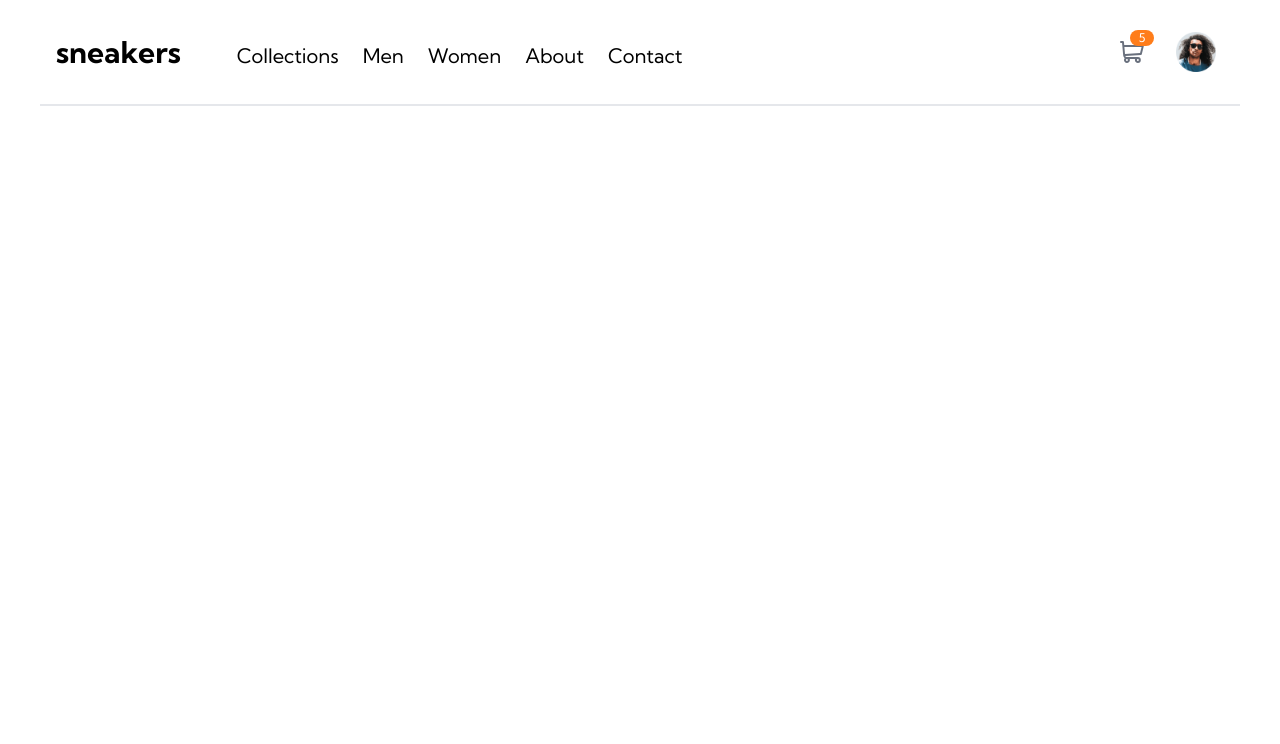
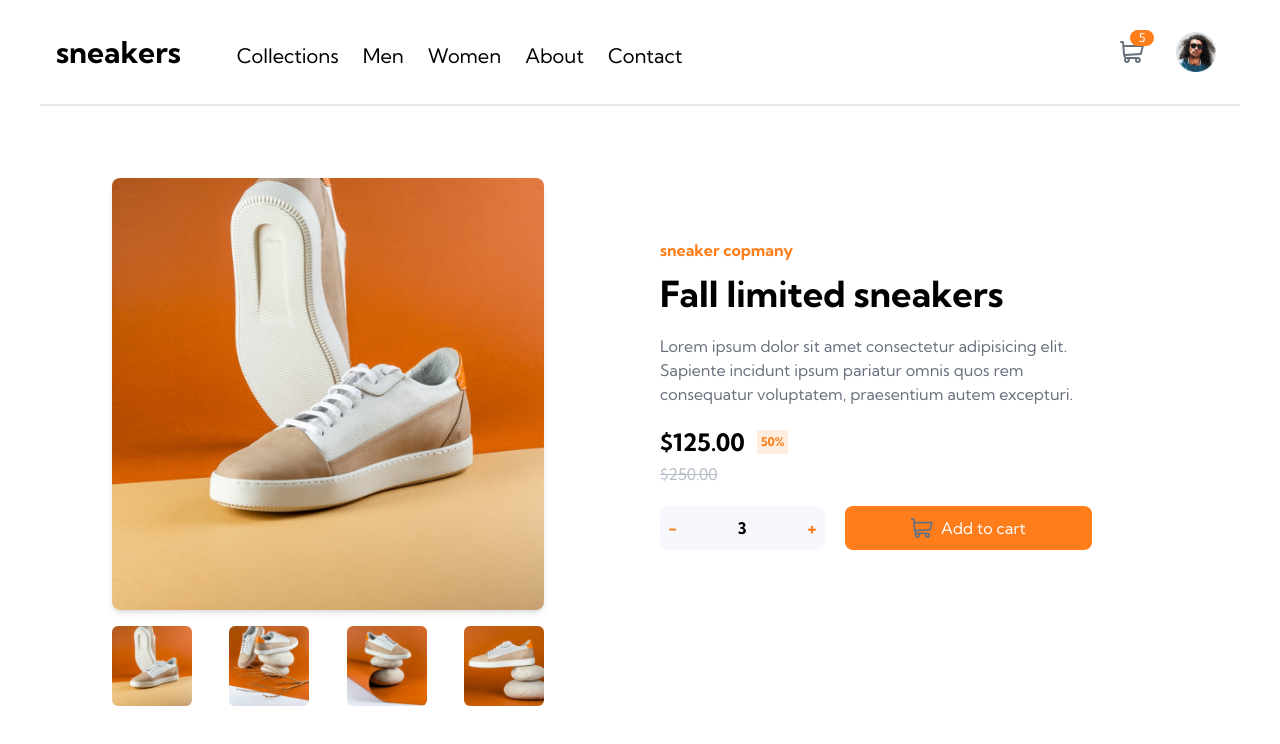
Before and after one commit to JakubSepetowski/ecommerce-product, a React (Vite) app: page / in a window 1280 px wide. Shown: the top 744 px of the page. Built offline with nearby package versions, Linux system fonts and the light colour scheme.

Commit message:
add main section

```diff
--- a/src/layout/Main/Carousel/Carousel.tsx
+++ b/src/layout/Main/Carousel/Carousel.tsx
@@ -35,6 +35,7 @@ export const Carousel = () => {
 		<div className='w-full  bg-slate-400 relative md:hidden'>
 			<div>{changeImg()}</div>
 			<CarouselButtons onButtonClick={currSlideHandler} />
+
 		</div>
 	);
 };
--- a/src/layout/Main/Carousel/CarouselButtons.tsx
+++ b/src/layout/Main/Carousel/CarouselButtons.tsx
@@ -24,13 +24,14 @@ export const CarouselButtons = (props: Props) => {
 			<button
 				onClick={leftAarrowHandler}
 				className='absolute top-2/4 left-5 translate-y-[-50%] bg-white rounded-[100%] p-2 w-8 h-8 flex justify-center items-center'>
-				<img className='w-3 rounded-[100%]' src={arrowLeft} alt='' />
+				<img className='w-3 rounded-[100%]' src={arrowLeft} alt='arrow left icon' />
 			</button>
 			<button
 				onClick={rightAarrowHandler}
 				className='absolute top-2/4 right-5 translate-y-[-50%] bg-white rounded-[100%] p-2 w-8 h-8 flex justify-center items-center '>
-				<img className='w-3 rounded-[100%]' src={arrowRight} alt='' />
+				<img className='w-3 rounded-[100%]' src={arrowRight} alt='arrow right icon' />
 			</button>
+
 		</Fragment>
 	);
 };
--- a/src/layout/Main/Main.tsx
+++ b/src/layout/Main/Main.tsx
@@ -1,5 +1,65 @@
+import { Fragment } from 'react';
 import { Carousel } from './Carousel/Carousel';
+import mainImg from '../../assets/imgs/image-product-1.jpg';
+import thumbnail1 from '../../assets/imgs/image-product-1-thumbnail.jpg';
+import thumbnail2 from '../../assets/imgs/image-product-2-thumbnail.jpg';
+import thumbnail3 from '../../assets/imgs/image-product-3-thumbnail.jpg';
+import thumbnail4 from '../../assets/imgs/image-product-4-thumbnail.jpg';
+import cartIcon from '../../assets/icons/icon-cart.svg';
 
 export const Main = () => {
-	return <Carousel />;
+	return (
+		<Fragment>
+			<Carousel />
+			<div className='hidden md:flex flex-col items-center justify-center mx-auto  w-full max-w-[1200px] p-4 mt-14 lg:items-start lg:flex-row'>
+				<div className='lg:flex lg:flex-col'>
+					<img
+						className='w-[27rem] rounded-lg shadow-md'
+						src={mainImg}
+						alt='Fall limited sneakers'
+					/>
+					<div className='flex justify-between mt-4 '>
+						<button className='w-20'>
+							<img className='rounded-md' src={thumbnail1} alt='' />
+						</button>
+						<button className='w-20'>
+							<img className='rounded-md' src={thumbnail2} alt='' />
+						</button>
+						<button className='w-20'>
+							<img className='rounded-md' src={thumbnail3} alt='' />
+						</button>
+						<button className='w-20'>
+							<img className='rounded-md' src={thumbnail4} alt='' />
+						</button>
+					</div>
+				</div>
+				<div className='flex flex-col items-center justify-center h-[27rem] text-center w-2/4 lg:ml-10'>
+					<div className=' text-center lg:text-left p-2 max-w-md'>
+						<h2 className='text-orange-900 font-bold'>sneaker copmany</h2>
+						<h3 className='mt-3 font-bold text-4xl'>Fall limited sneakers</h3>
+						<p className='mt-5 text-neutral-300'>
+							Lorem ipsum dolor sit amet consectetur adipisicing elit. Sapiente incidunt ipsum
+							pariatur omnis quos rem consequatur voluptatem, praesentium autem excepturi.
+						</p>
+						<div className='mt-5 flex items-center justify-center lg:justify-start'>
+							<h4 className='font-bold text-2xl'>$125.00</h4>
+							<p className='ml-3 bg-orange-1000 p-1 text-orange-900 font-bold text-xs'>50%</p>
+						</div>
+						<p className='mt-1 text-neutral-200 line-through '>$250.00</p>
+						<div className='flex justify-between mt-5'>
+							<div className='bg-neutral-100 w-2/5 rounded-lg flex justify-between items-center'>
+								<button className='p-2 text-orange-900 font-bold text-lg'>-</button>
+								<span className='font-bold'>3</span>
+								<button className='p-2 text-orange-900 font-bold text-lg'>+</button>
+							</div>
+							<button className='w-3/5 bg-orange-900 ml-5 rounded-lg flex justify-center items-center text-white'>
+								<img className='' src={cartIcon} alt='cart icon' />
+								<p className='ml-2'>Add to cart</p>
+							</button>
+						</div>
+					</div>
+				</div>
+			</div>
+		</Fragment>
+	);
 };
```
